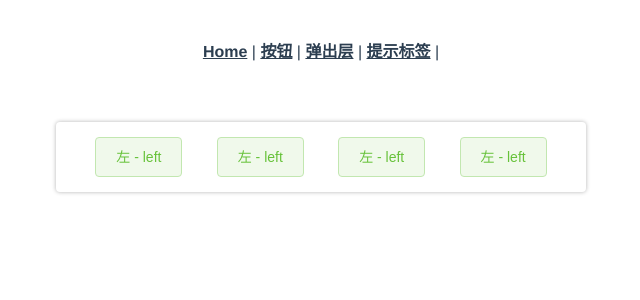
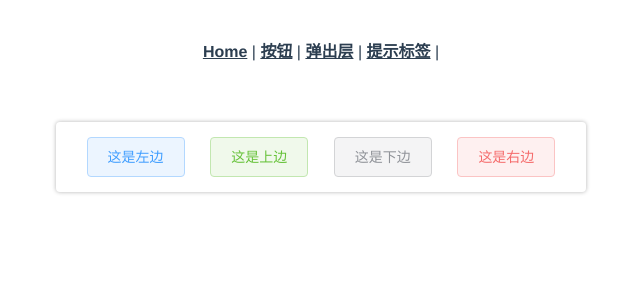
Before and after one commit to Bittersweet-Chocolate/czh-component, a Vue app: page /tooltips in a window 1280 px wide. Shown: the top 300 px of the page, without its empty margins (319-959 px from the left). Built offline with nearby package versions, Linux system fonts and the light colour scheme.

Commit message:
修改 tooltip显示

```diff
--- a/src/views/Tooltips.vue
+++ b/src/views/Tooltips.vue
@@ -1,7 +1,7 @@
 <template>
   <div class="container">
-    <cTooltip v-for="(item,index) in type" :key="index">
-      <cButton plain type="success">左 - left</cButton>
+    <cTooltip v-for="(item,index) in type" :key="index" :content="text[index]" :show="item">
+      <cButton plain :type=bType[index]>{{text[index]}}</cButton>
     </cTooltip>
   </div>
 </template>
@@ -11,7 +11,8 @@ export default {
   data() {
     return {
       type: ["left", "top", "bottom", "right"],
-      text: ["这是左边", "这是上边", "这是下边", "这是右边"]
+      text: ["这是左边", "这是上边", "这是下边", "这是右边"],
+      bType: ["primary","success","info","danger"]
     };
   }
 };
```
